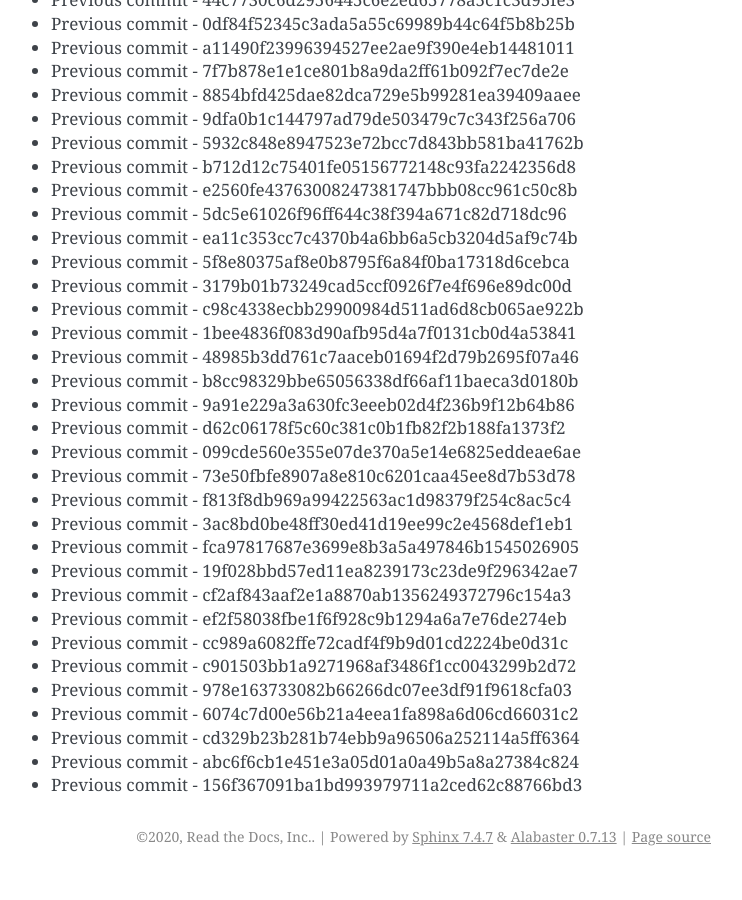
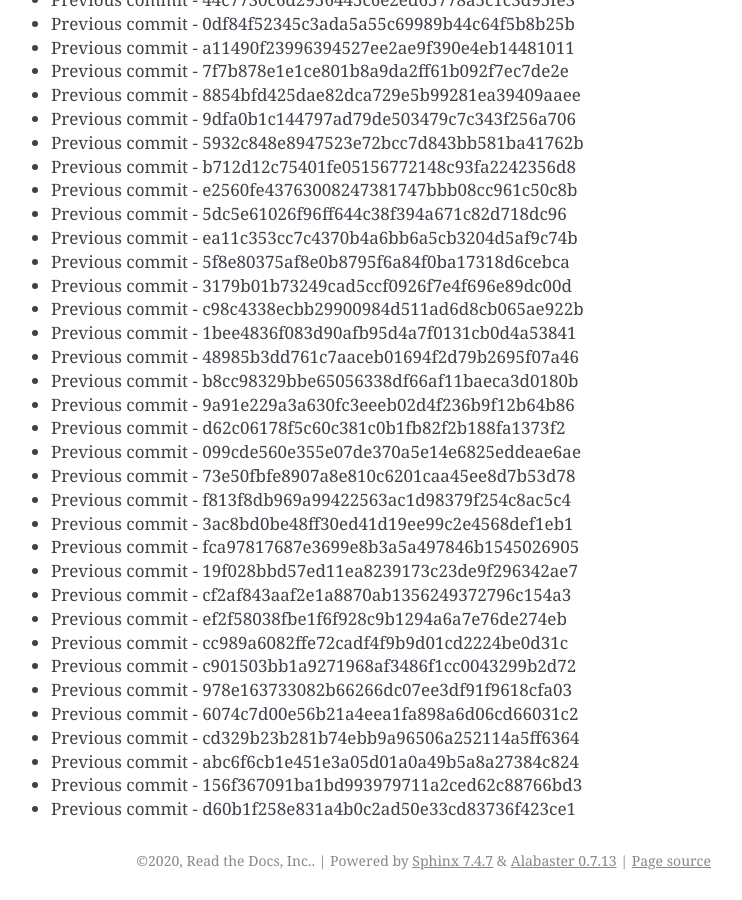
Before and after one commit to readthedocs/rtd-git-stresstest, a Sphinx documentation site: the page built from docs/updates.rst, in a window 1280 px wide and 900 px high, scrolled down 82255 px. Shown: the whole window, without its empty margins (399-1141 px from the left). Built offline with Sphinx 7.4.7, drawn with Linux system fonts in a browser that asks for light colours; before the commit the page ends 83131 px from its top, so only the background shows below that.

Commit message:
Generating commit from previous: d60b1f258e831a4b0c2ad50e33cd83736f423ce1

```diff
--- a/docs/updates.rst
+++ b/docs/updates.rst
@@ -3488,3 +3488,4 @@ It can be tested for any performance characteristics.
 * Previous commit - cd329b23b281b74ebb9a96506a252114a5ff6364
 * Previous commit - abc6f6cb1e451e3a05d01a0a49b5a8a27384c824
 * Previous commit - 156f367091ba1bd993979711a2ced62c88766bd3
+* Previous commit - d60b1f258e831a4b0c2ad50e33cd83736f423ce1
```
